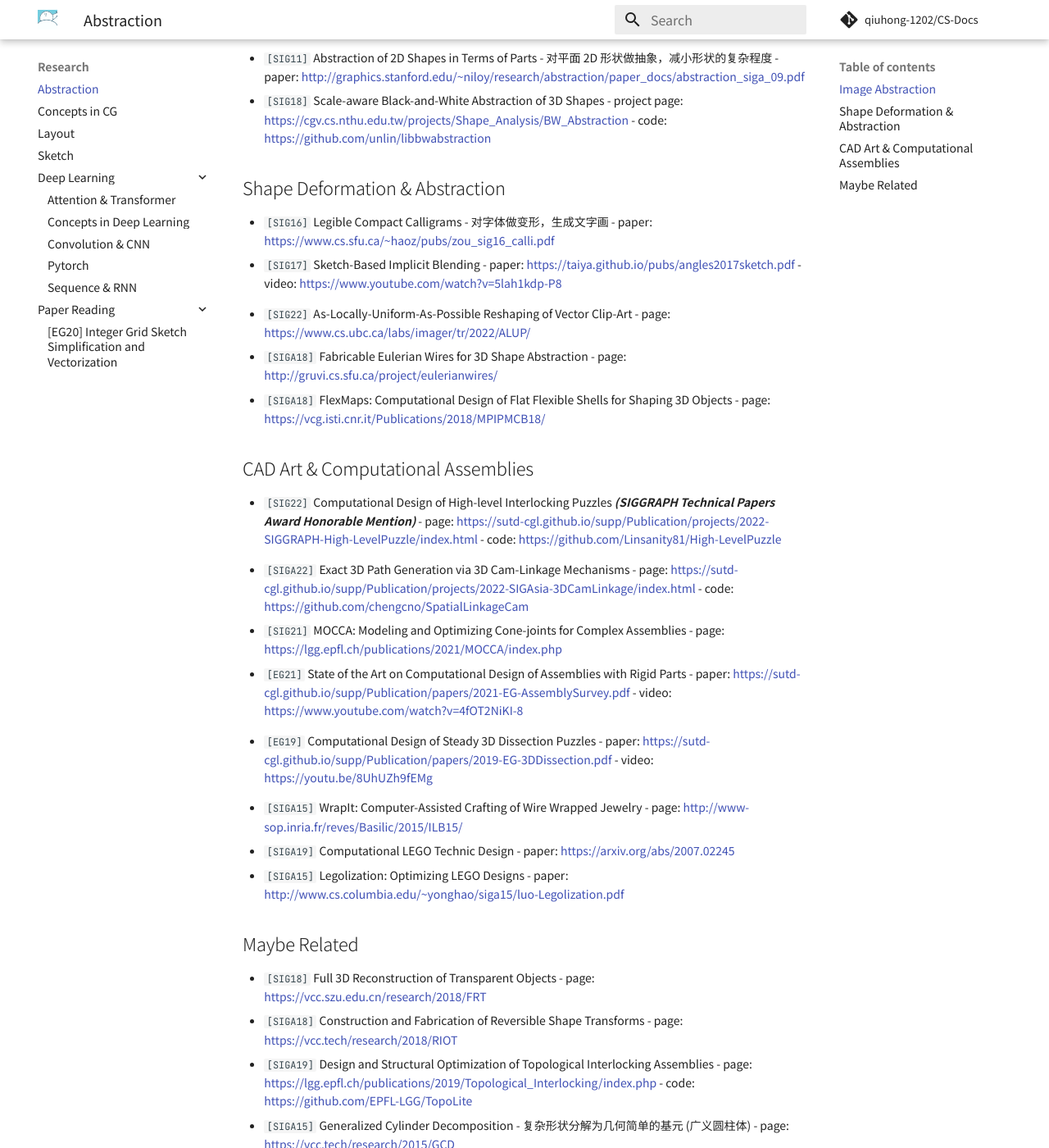
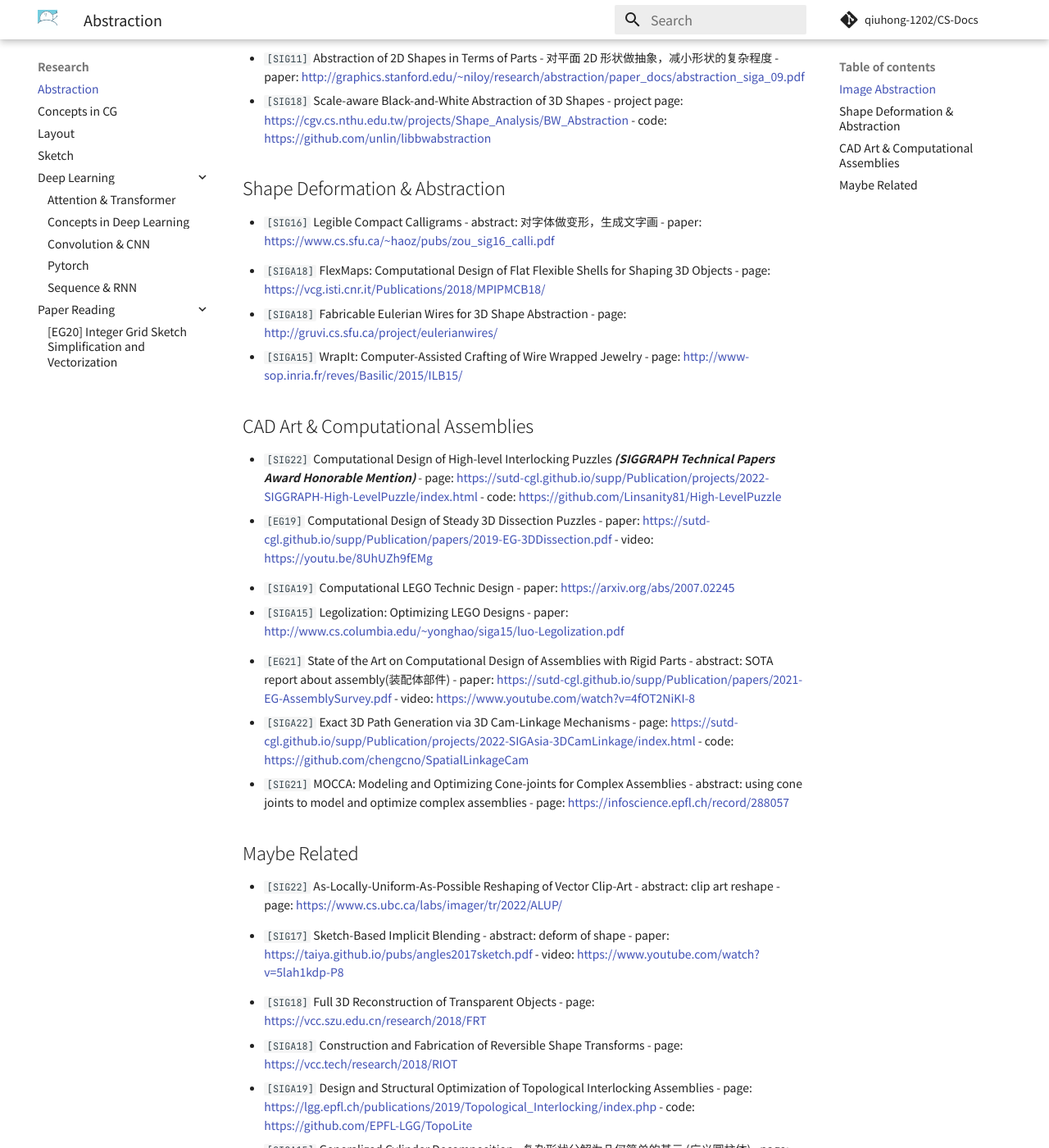
Before and after one commit to QiuHong-1202/CS-Document, an MkDocs documentation site: the page built from docs/Research/Abstraction.md, in a window 1280 px wide and 1400 px high, scrolled down 453 px. Shown: the whole window at 82% size. Built offline with MkDocs 1.6.1 and Material for MkDocs 9.7.7, drawn with Linux system fonts in a browser that asks for light colours; nearby versions of some CDN libraries; comment, search, counter and statistics services are not loaded; some of the changed lines change nothing that is shown.

Commit message:
docs: sort paper

```diff
--- a/docs/Research/Abstraction.md
+++ b/docs/Research/Abstraction.md
@@ -21,41 +21,27 @@
     - code: https://github.com/unlin/libbwabstraction
 
 
-
-
 ## Shape Deformation & Abstraction
 
 - `[SIG16]` Legible Compact Calligrams
-    - 对字体做变形，生成文字画
+    - abstract: 对字体做变形，生成文字画
     - paper: https://www.cs.sfu.ca/~haoz/pubs/zou_sig16_calli.pdf
-- `[SIG17]` Sketch-Based Implicit Blending
-    - paper: https://taiya.github.io/pubs/angles2017sketch.pdf
-    - video: https://www.youtube.com/watch?v=5lah1kdp-P8
 
-- `[SIG22]` As-Locally-Uniform-As-Possible Reshaping of Vector Clip-Art
-    - page: https://www.cs.ubc.ca/labs/imager/tr/2022/ALUP/
+
+
+
+- `[SIGA18]` FlexMaps: Computational Design of Flat Flexible Shells for Shaping 3D Objects
+    - page: https://vcg.isti.cnr.it/Publications/2018/MPIPMCB18/
 - `[SIGA18]` Fabricable Eulerian Wires for 3D Shape Abstraction
     - page: http://gruvi.cs.sfu.ca/project/eulerianwires/
-- `[SIGA18]` FlexMaps: Computational Design of Flat Flexible Shells for Shaping 3D Objects
-    - page: https://vcg.isti.cnr.it/Publications/2018/MPIPMCB18/
-
-
+- `[SIGA15]` WrapIt: Computer-Assisted Crafting of Wire Wrapped Jewelry
+    - page: http://www-sop.inria.fr/reves/Basilic/2015/ILB15/
 
 ## CAD Art & Computational Assemblies
 
 - `[SIG22]` Computational Design of High-level Interlocking Puzzles ***(SIGGRAPH Technical Papers Award Honorable Mention)***
     - page: https://sutd-cgl.github.io/supp/Publication/projects/2022-SIGGRAPH-High-LevelPuzzle/index.html
     - code: https://github.com/Linsanity81/High-LevelPuzzle
-
-- `[SIGA22]` Exact 3D Path Generation via 3D Cam-Linkage Mechanisms
-    - page: https://sutd-cgl.github.io/supp/Publication/projects/2022-SIGAsia-3DCamLinkage/index.html
-    - code: https://github.com/chengcno/SpatialLinkageCam
-- `[SIG21]` MOCCA: Modeling and Optimizing Cone-joints for Complex Assemblies
-    - page: https://lgg.epfl.ch/publications/2021/MOCCA/index.php
-- `[EG21]` State of the Art on Computational Design of Assemblies with Rigid Parts
-    - paper: https://sutd-cgl.github.io/supp/Publication/papers/2021-EG-AssemblySurvey.pdf
-    - video: https://www.youtube.com/watch?v=4fOT2NiKI-8
-
 - `[EG19]` Computational Design of Steady 3D Dissection Puzzles
     - paper: https://sutd-cgl.github.io/supp/Publication/papers/2019-EG-3DDissection.pdf
     - video: https://youtu.be/8UhUZh9fEMg
@@ -63,8 +49,6 @@
 
 
 
-- `[SIGA15]` WrapIt: Computer-Assisted Crafting of Wire Wrapped Jewelry
-    - page: http://www-sop.inria.fr/reves/Basilic/2015/ILB15/
 - `[SIGA19]` Computational LEGO Technic Design
     - paper: https://arxiv.org/abs/2007.02245
 - `[SIGA15]` Legolization: Optimizing LEGO Designs
@@ -72,7 +56,28 @@
 
 
 
+
+- `[EG21]` State of the Art on Computational Design of Assemblies with Rigid Parts
+    - abstract: SOTA report about assembly(装配体部件)
+    - paper: https://sutd-cgl.github.io/supp/Publication/papers/2021-EG-AssemblySurvey.pdf
+    - video: https://www.youtube.com/watch?v=4fOT2NiKI-8
+- `[SIGA22]` Exact 3D Path Generation via 3D Cam-Linkage Mechanisms
+    - page: https://sutd-cgl.github.io/supp/Publication/projects/2022-SIGAsia-3DCamLinkage/index.html
+    - code: https://github.com/chengcno/SpatialLinkageCam
+- `[SIG21]` MOCCA: Modeling and Optimizing Cone-joints for Complex Assemblies
+    - abstract: using cone joints to model and optimize complex assemblies
+    - page: https://infoscience.epfl.ch/record/288057
+
 ## Maybe Related
+
+- `[SIG22]` As-Locally-Uniform-As-Possible Reshaping of Vector Clip-Art
+    - abstract: clip art reshape
+    - page: https://www.cs.ubc.ca/labs/imager/tr/2022/ALUP/
+
+- `[SIG17]` Sketch-Based Implicit Blending
+    - abstract: deform of shape
+    - paper: https://taiya.github.io/pubs/angles2017sketch.pdf
+    - video: https://www.youtube.com/watch?v=5lah1kdp-P8
 
 - `[SIG18]` Full 3D Reconstruction of Transparent Objects
     - page: https://vcc.szu.edu.cn/research/2018/FRT
```
